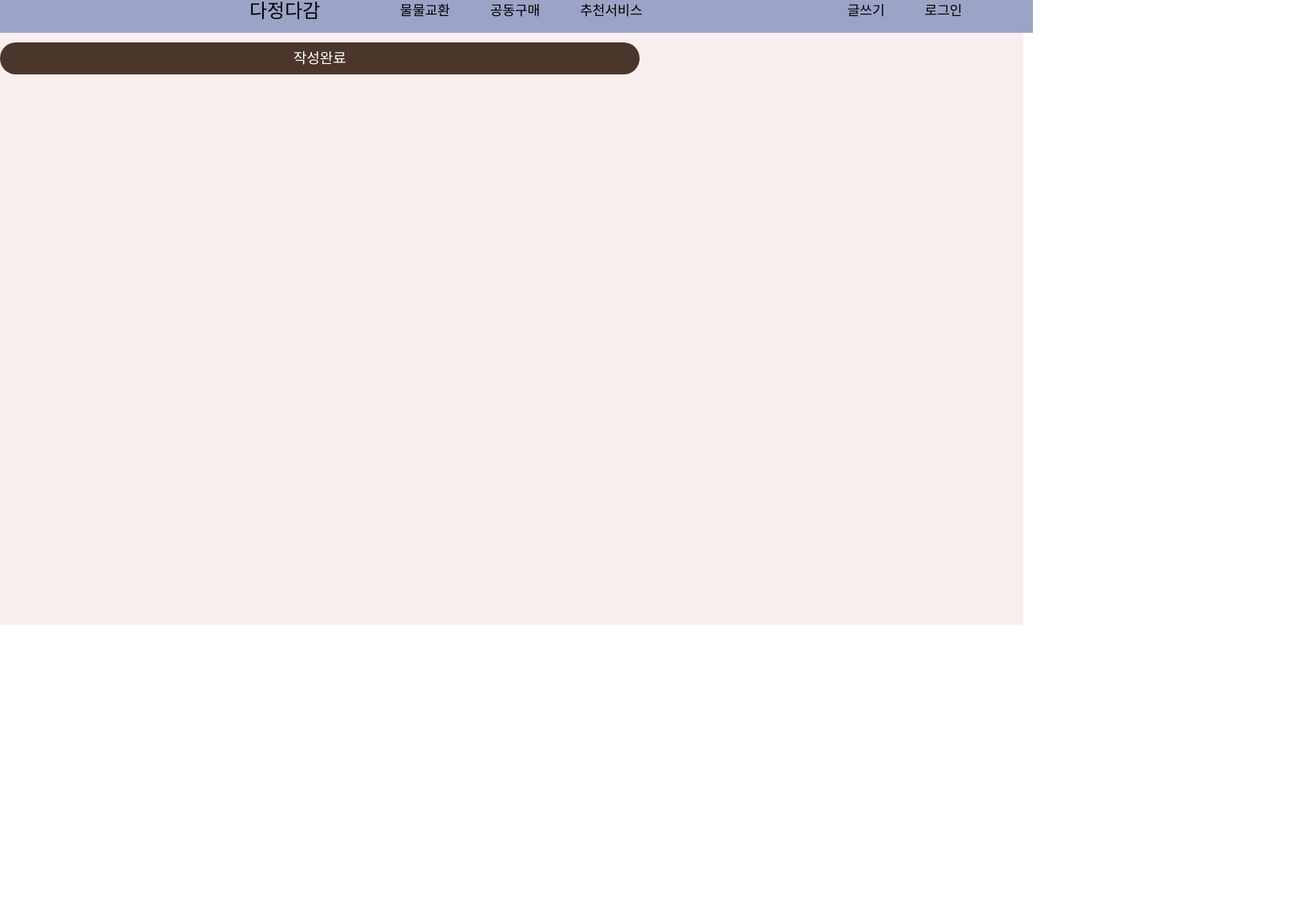
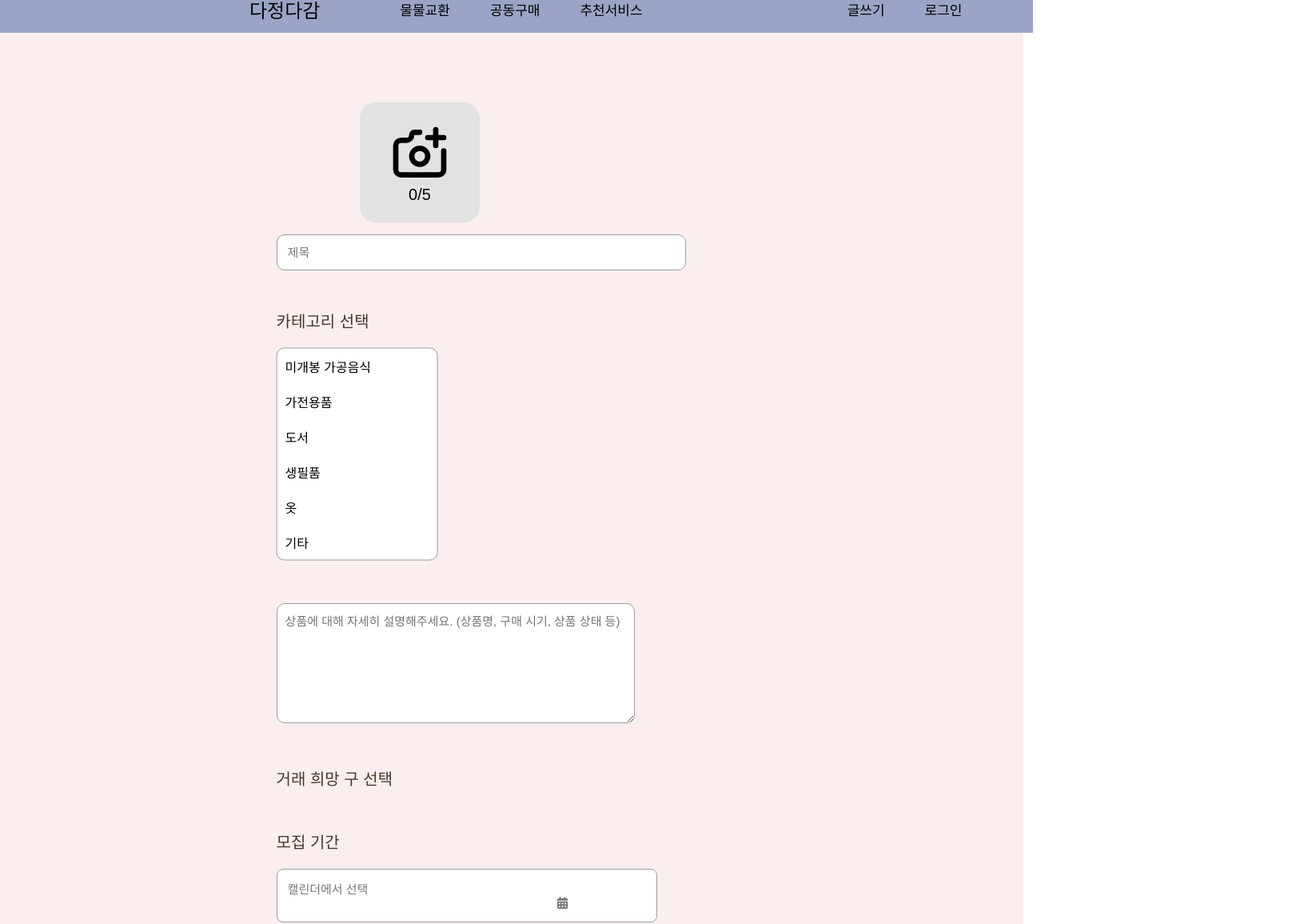
Before and after one commit to DajungDagam/DajungDagam_FE, a React (Create React App) app in the folder front/: page /barterwriting in a window 1280 px wide. Shown: the part 19-1174 px from the top of the page at 80% size, 1626 px wide, since content can reach past the window. Before the commit the page ends 800 px from the top, so only its background shows below. Built offline with nearby package versions, Linux system fonts and the light colour scheme.

Commit message:
[feat] 물물교환 글쓰기 페이지

```diff
--- a/front/package.json
+++ b/front/package.json
@@ -7,6 +7,7 @@
     "@testing-library/react": "^13.4.0",
     "@testing-library/user-event": "^13.5.0",
     "react": "^18.2.0",
+    "react-calendar": "^4.7.0",
     "react-dom": "^18.2.0",
     "react-icons": "^4.12.0",
     "react-router-dom": "^6.21.1",
--- a/front/public/index.html
+++ b/front/public/index.html
@@ -24,7 +24,7 @@
       work correctly both with client-side routing and a non-root public URL.
       Learn how to configure a non-root public URL by running `npm run build`.
     -->
-    <title>React App</title>
+    <title>다정다감</title>
   </head>
   <body>
     <noscript>You need to enable JavaScript to run this app.</noscript>
--- a/front/src/pages/Barter/Writing/Writing.module.css
+++ b/front/src/pages/Barter/Writing/Writing.module.css
@@ -1,6 +1,119 @@
 .pageContainer {
-    background-color: #FAEEEE; /* 노란색 배경색으로 변경하려면 #FFFF00을 사용하세요 */
-    height: 100vh; /* 화면 전체 높이로 설정 */
-    /* overflow: hidden; 컨텐츠가 넘치면 숨김 처리 */
-    color: #000000; /* 글자 색상 설정 (검은색) */
+    background-color: #FAEEEE;
 }
+
+.photo {
+    display: flex;
+    flex-direction: column;
+    align-items: center;
+    justify-content: center;
+    background-color: #E2E2E2;
+    height: 150px;
+    width: 150px;
+    border-radius: 20px;
+    transform: translate(300%, 50%);
+    font-size: 20px;
+}
+
+.photo svg {
+    height: 80px;
+    width: 80px;
+}
+
+.upload {
+    transform: translate(37%, -50%);
+    display: flex;
+    gap: 8px;
+}
+
+.upload img {
+    width: 140px;
+    height: 140px;
+    border-radius: 5px;
+}
+
+.title {
+    margin-top: 7%;
+    margin-left: 27%;
+    width: 40%;
+}
+
+.title input {
+    width: 100%;
+    font-size: 15px;
+    padding: 13px;
+    border: 1px solid #9D9D9D;
+    border-radius: 10px;
+    box-sizing: border-box;
+}
+
+.label {
+    color: #4A362B;
+    font-size: 20px;
+}
+
+.category {
+    margin-top: 16px;
+    transform: translate(27%, 10%);
+}
+
+.categoryList {
+    display: flex;
+    flex-direction: column;
+    border-radius: 10px;
+    background-color: #ffffff;
+    border: 1px solid #9D9D9D;
+    width: 200px;
+    margin-top: 20px;
+    overflow: hidden;
+}
+
+.categoryItem {
+    padding: 10px;
+    cursor: pointer;
+}
+
+.selectedCategory {
+    background-color: #ffffff;
+}
+
+.description {
+    margin-top: 85px;
+    margin-left: 27%;
+}
+
+.description textarea {
+    width: 48%;
+    height: 150px;
+    padding: 10px;
+    font-size: 15px;
+    border: 1px solid #9D9D9D;
+    border-radius: 10px;
+    box-sizing: border-box;
+}
+
+.selectGu, .period {
+    margin-top: 50px;
+    margin-left: 27%;
+}
+
+.recruitment {
+    width: 48%;
+    margin-top: 20px;
+    background-color: #ffffff;
+    border: 1px solid #9D9D9D;
+    color: #757575;
+    border-radius: 8px;
+    font-size: 15px;
+    padding: 13px;
+}
+
+.recruitment svg{
+    color: #757575;
+    margin-left: 75%;
+}
+
+.button {
+    margin-left: 27%;
+    margin-top: 10%;
+}
--- a/front/src/pages/Barter/Writing/index.jsx
+++ b/front/src/pages/Barter/Writing/index.jsx
@@ -1,29 +1,165 @@
-import React from 'react';
+import React, { useState } from 'react';
 import { useNavigate } from 'react-router-dom';
 import Nav from '../../../components/Nav';
 import Styles from './Writing.module.css';
 import Button from '../../../components/Button';
+import { TbCameraPlus } from "react-icons/tb";
+import { FaCalendarAlt } from "react-icons/fa";
+import Calendar from 'react-calendar';
+import 'react-calendar/dist/Calendar.css';
 
 function BarterWriting() {
+    const [selectedImage, setSelectedImage] = useState(null);
+    const [uploadedImages, setUploadedImages] = useState([]);
+    const [title, setTitle] = useState('');
+    const [productDescription, setProductDescription] = useState('');
+    const [recruitmentPeriod, setRecruitmentPeriod] = useState('');
+    const [showCalendar, setShowCalendar] = useState(false);
     const navigate = useNavigate();
 
-    const hadleWritingComplete = () => {
-        navigate('/bartercontent', {from: 'BarterWriting'});
+    const handleRecruitmentPeriodChange = (event) => {
+        setRecruitmentPeriod(event.target.value);
+    };
+
+    const toggleCalendar = () => {
+        setShowCalendar(!showCalendar);
+    };
+
+    const handleDescriptionChange = (event) => {
+    setProductDescription(event.target.value);
+    };
+
+    const handleWritingComplete = () => {
+        navigate('/bartercontent', { from: 'BarterWriting' });
+    };
+
+    const handlePhotoChange = async (event) => {
+        const file = event.target.files[0];
+
+        if (file) {
+            try {
+                const reader = new FileReader();
+                reader.onloadend = () => {
+                    const img = new Image();
+                    img.src = reader.result;
+
+                    img.onload = () => {
+                        const originalImageUrl = reader.result;
+
+                        // 업로드된 이미지 배열에 추가
+                        setUploadedImages([...uploadedImages, originalImageUrl]);
+
+                        // 선택한 이미지를 현재 표시 이미지로 설정
+                        setSelectedImage(originalImageUrl);
+                    };
+                };
+
+                reader.readAsDataURL(file);
+            } catch (error) {
+                console.error('Error reading image:', error);
             }
+        }
+    };
+
+    const handlePhotoClick = () => {
+        if (uploadedImages.length >= 5) {
+            alert('사진은 최대 5개까지 업로드 가능합니다.');
+        } else {
+            document.getElementById('fileInput').click();
+        }
+    };
+
+    const handleTitleChange = (event) => {
+        setTitle(event.target.value);
+    };
+
+    const categories = [
+        '미개봉 가공음식',
+        '가전용품',
+        '도서',
+        '생필품',
+        '옷',
+        '기타',
+    ];
+
+    const [selectedCategory, setSelectedCategory] = useState('');
+
+    const handleCategoryClick = (category) => {
+    setSelectedCategory(category);
+    };
 
     return (
         <div className={Styles.pageContainer}>
             <Nav />
+            <div className={Styles.photo} onClick={handlePhotoClick}>
+                <TbCameraPlus />
+                <span>{uploadedImages.length}/5</span>
+            </div>
+            <input
+                type="file"
+                id="fileInput"
+                style={{ display: 'none' }}
+                accept="image/*"
+                onChange={handlePhotoChange}
+            />
+                <div className={Styles.upload}>
+                    {uploadedImages.map((image, index) => (
+                        <img key={index} src={image} alt={`Uploaded ${index + 1}`} />
+                    ))}
+                </div>
+            <div className={Styles.title}>
+                <input
+                    type='text'
+                    placeholder='제목'
+                    value={title}
+                    onChange={handleTitleChange}
+                />
+            </div>
+            <div className={Styles.category}>
+                <span className={Styles.label}>카테고리 선택</span>
+                <div className={Styles.categoryList}>
+                    {categories.map((category, index) => (
+                        <div
+                            key={index}
+                            className={`${Styles.categoryItem} ${selectedCategory === category ? Styles.selectedCategory : ''}`}
+                            onClick={() => handleCategoryClick(category)}
+                        >
+                            {category}
+                        </div>
+                        ))}
+                </div>
+            </div>
+            <div className={Styles.description}>
+                <textarea
+                    placeholder="상품에 대해 자세히 설명해주세요. (상품명, 구매 시기, 상품 상태 등)"
+                    value={productDescription}
+                    onChange={handleDescriptionChange}
+                />
+            </div>
+            <div className={Styles.selectGu}>
+                <span className={Styles.label}>거래 희망 구 선택</span>
+            </div>
+            <div className={Styles.period}>
+                <span className={Styles.label}>모집 기간</span>
+                <div className={Styles.recruitment}>
+                    <span
+                        className={Styles.datePlaceholder}
+                        onClick={toggleCalendar}
+                    >
+                        {recruitmentPeriod ? recruitmentPeriod : '캘린더에서 선택'}
+                    </span>
+                    <FaCalendarAlt onClick={toggleCalendar} />
+                    {showCalendar && (
+                        <Calendar onChange={(date) => setRecruitmentPeriod(date.toDateString())} />
+                    )}
+                </div>
+            </div>
+            <div className={Styles.button}>
             <Button
                 type="button"
                 title="작성완료"
-            onClick={hadleWritingComplete}
+                onClick={handleWritingComplete}
             />
-        <div className={Styles.photo}>
-
-        </div>
-        <div className={Styles.photo}>
-
             </div>
         </div>
     );
--- a/front/src/pages/Login/Main/Login.module.css
+++ b/front/src/pages/Login/Main/Login.module.css
@@ -24,7 +24,7 @@ font-family: 'Noto Sans KR', sans-serif;
 
 .kakaoIcon svg {
     height: 98%;
-    width: 60%;;
+    width: 60%;
 }
 
 .kakao {
--- a/front/src/pages/Main/index.jsx
+++ b/front/src/pages/Main/index.jsx
@@ -2,7 +2,7 @@
 
 import React from 'react';
 import { Link } from 'react-router-dom';
-import Nav from '../../components/Nav';
+import Nav2 from '../../components/Nav2';
 import Footer from '../../components/Footer';
 import classes from './Main.module.css';
 import rabbit1Image from "../../assets/rabbit1.png";
@@ -14,7 +14,7 @@ import rabbit4Image from "../../assets/rabbit4.png";
 const MainPage = () => {
   return (
     <div>
-        <Nav />
+        <Nav2 />
       {/* 첫 번째 섹션 */}
       <div className={classes.introBg}>
         <div className={classes.mainText1}>
```
Also changed, not shown: 1 other file (tests, documents, lock files or other folders). Lines whose indentation alone changed are shown as unchanged.
